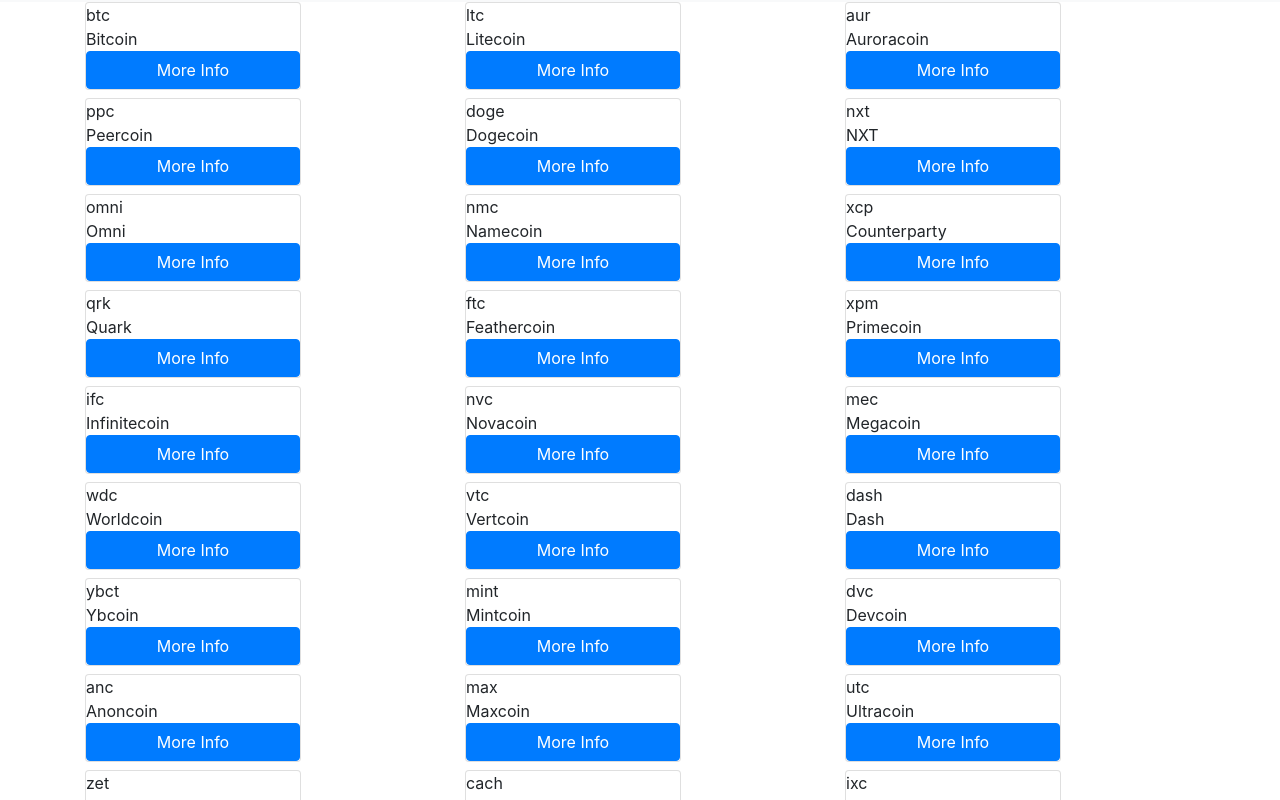
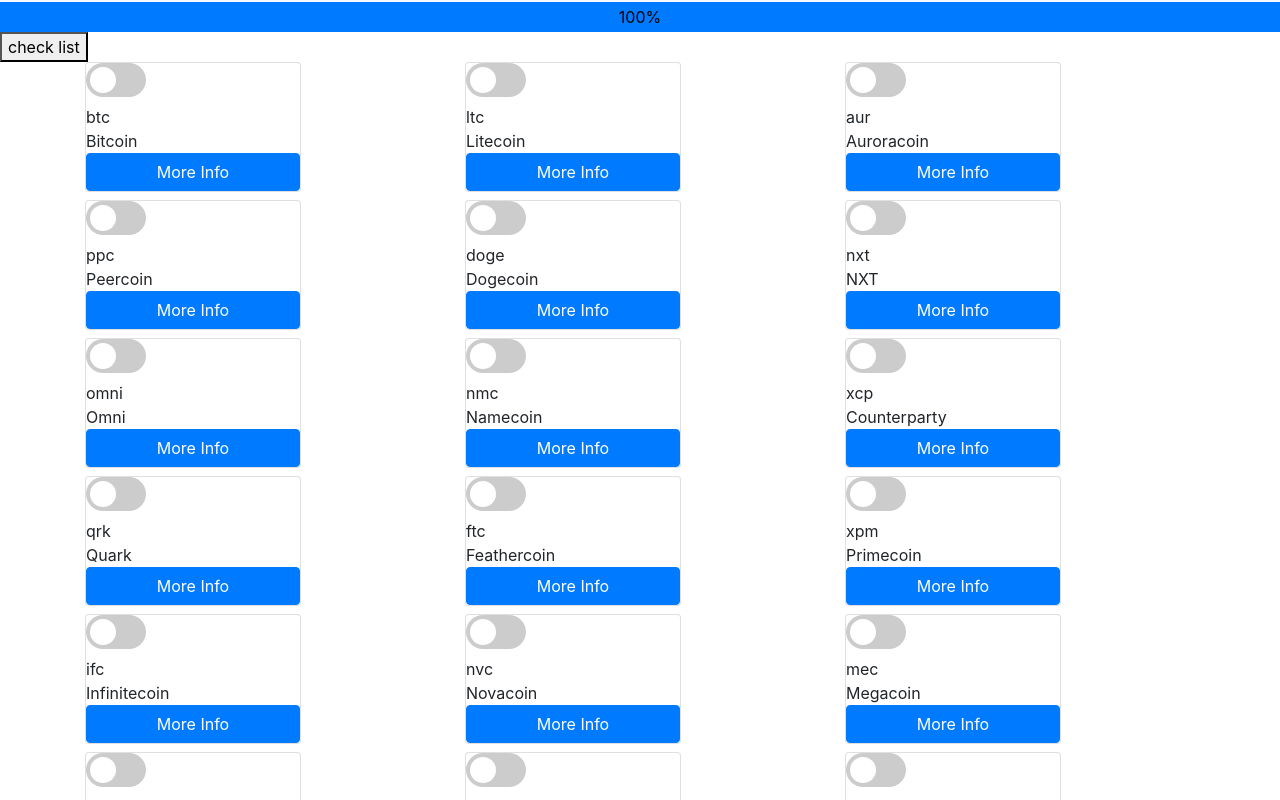
Before and after one commit to moshegershon/api-project, a website: page index.html in a window 1280 px wide. Shown: the part 215-1015 px from the top of the page. Drawn offline with nearby package versions, Linux system fonts and the light colour scheme.

Commit message:
list works

```diff
--- a/index.html
+++ b/index.html
@@ -26,26 +26,36 @@
 
 
     </nav>
+    <div id="myProgress">
+        <div id="myBar">0%</div>
+      </div>
+      <button id="check-btn">check list</button>
+
     <div class="container">
         <div id="All" class="row"></div>
     </div>
     <script>var firsttemplate = `
             <div class="col-md-4 mb-2" >
                 <div class="card" style="width: 13.5rem;">
+                        <label class="switch float-right">
+                        <input id="{{id}}" type="checkbox" class="checkbox">
+                        <span class="slider round"></span>
+                    </label>
                 <div>{{symbol}}</div>
                 <div>{{name}}</div>
                 <button type="button" id='btn' class="btn btn-primary" data-toggle="collapse" data-target="#cl{{id}}">More Info</button>
             </div>
             <div class="collapse" id="cl{{id}}">
   <div class="card card-body">
-
   </div>
 </div>
 </div>`
-const secondTemplate = `   <img src="{{img}}" >
-        <div>{{data-usd}}</div>
-        <div>{{data-eur}}</div>
-        <div>{{data-ils}}</div>`;
+const secondTemplate = `<img src="{{img}}" >
+        <div>$ {{data-usd}}</div>
+        <div>€  {{data-eur}}</div>
+        <div>₪ {{data-ils}}</div>
+        <div>{{id}}</div>`;
+        var arryofcoins=[];
         var res = [];
         $.ajax({
             url: "bigdata.json",
@@ -58,23 +68,25 @@
             // console.log(typeof(res))
             console.log(res);
         })
+
         function coincardbuilder(res) {
+            move();
             $('#All').empty()
             let all = '';
             for (let i = 0; i < res.length; i++) {
+                let t = firsttemplate;
                 let o = i;
-                let t = firsttemplate;
                 t = t.replace('{{symbol}}', res[o].symbol);
                 t = t.replace('{{name}}', res[o].name);
                 t = t.replace(/{{id}}/g, res[o].id);
                 all += t;
-
             }
             $('#All').append(all);
             $('.collapse').on('show.bs.collapse', function () {
+                move();
                 // console.log("lasdk");
                 var that = this;
-                let newid = (this.id.replace('cl', ''));
+                let newid = (that.id.replace('cl', ''));
                 console.log(newid);
                 $.ajax({
                     url: 'https://api.coingecko.com/api/v3/coins/' + newid,
@@ -85,27 +97,69 @@
                     // res = s;
                     let t = secondTemplate;
                     console.log(s.market_data.current_price.usd);
+                    $('#' + that.id + ' .card').empty();
                     t = t.replace('{{img}}', s.image.thumb);
                     t = t.replace('{{data-usd}}', s.market_data.current_price.usd);
                     t = t.replace('{{data-eur}}', s.market_data.current_price.eur);
                     t = t.replace('{{data-ils}}', s.market_data.current_price.ils);
+                    t = t.replace('{{id}}', newid);
                     console.log(that.id)
                     $('#' + that.id + ' .card').append(t);
-                })
+                });
+                // $('#myProgress').empty()
             });
 
         }
-        $(document).ready(function () {
-            $('#btn').click(function () {
-                $('.collapse').collapse('show');
-            });
-        });
+
+
+
+
+            console.log(arryofcoins);
+        // $(document).ready(function () {
+        //     $('#btn').click(function () {
+        //         $('.collapse').collapse('show');
+        //     });
+        // });
         $("#search").click(function (event) {
             console.log($('#searchinput').val());
             const v = $('#searchinput').val();
             const filteredArray = res.filter(c => c.id.indexOf(v.toLowerCase()) > -1)
             coincardbuilder(filteredArray);
-        })
+        });
+
+$('#check-btn').click(function(){
+    checklist();
+
+})
+function checklist(){
+    arryofcoins=[];
+    for(let i=0; i<res.length;i++){
+    if ($('#'+res[i].id).is(':checked')){
+            arryofcoins.push(res[i].id);
+            //console.log(res[i].id);
+        }
+    }
+    if (arryofcoins.length>5){
+        alert('sorry but you can chose only 5 coins');
+        arryofcoins =[];
+    }
+     console.log(arryofcoins);
+        }
+
+     function move() {
+  var elem = document.getElementById("myBar");
+  var width = 10;
+  var id = setInterval(frame, 10);
+  function frame() {
+    if (width >= 100) {
+      clearInterval(id);
+    } else {
+      width++;
+      elem.style.width = width + '%';
+      elem.innerHTML = width * 1 + '%';
+    }
+  }
+}
     </script>
 </body>
 
--- a/style.css
+++ b/style.css
@@ -4,3 +4,73 @@
 p{
     font-size: 50px;
 }
+  #myBar {
+    /* width: 1%; */
+    height: 30px;
+    background-color: #007bff;
+    text-align: center;
+    line-height: 30px;
+    color: black;
+  }
+  /* The switch - the box around the slider */
+.switch {
+    position: relative;
+    display: inline-block;
+    width: 60px;
+    height: 34px;
+  }
+
+  /* Hide default HTML checkbox */
+  .switch input {
+    opacity: 0;
+    width: 0;
+    height: 0;
+  }
+
+  /* The slider */
+  .slider {
+    position: absolute;
+    cursor: pointer;
+    top: 0;
+    left: 0;
+    right: 0;
+    bottom: 0;
+    background-color: #ccc;
+    -webkit-transition: .4s;
+    transition: .4s;
+  }
+
+  .slider:before {
+    position: absolute;
+    content: "";
+    height: 26px;
+    width: 26px;
+    left: 4px;
+    bottom: 4px;
+    background-color: white;
+    -webkit-transition: .4s;
+    transition: .4s;
+  }
+
+  input:checked + .slider {
+    background-color: #2196F3;
+  }
+
+  input:focus + .slider {
+    box-shadow: 0 0 1px #2196F3;
+  }
+
+  input:checked + .slider:before {
+    -webkit-transform: translateX(26px);
+    -ms-transform: translateX(26px);
+    transform: translateX(26px);
+  }
+
+  /* Rounded sliders */
+  .slider.round {
+    border-radius: 34px;
+  }
+
+  .slider.round:before {
+    border-radius: 50%;
+  }
```
